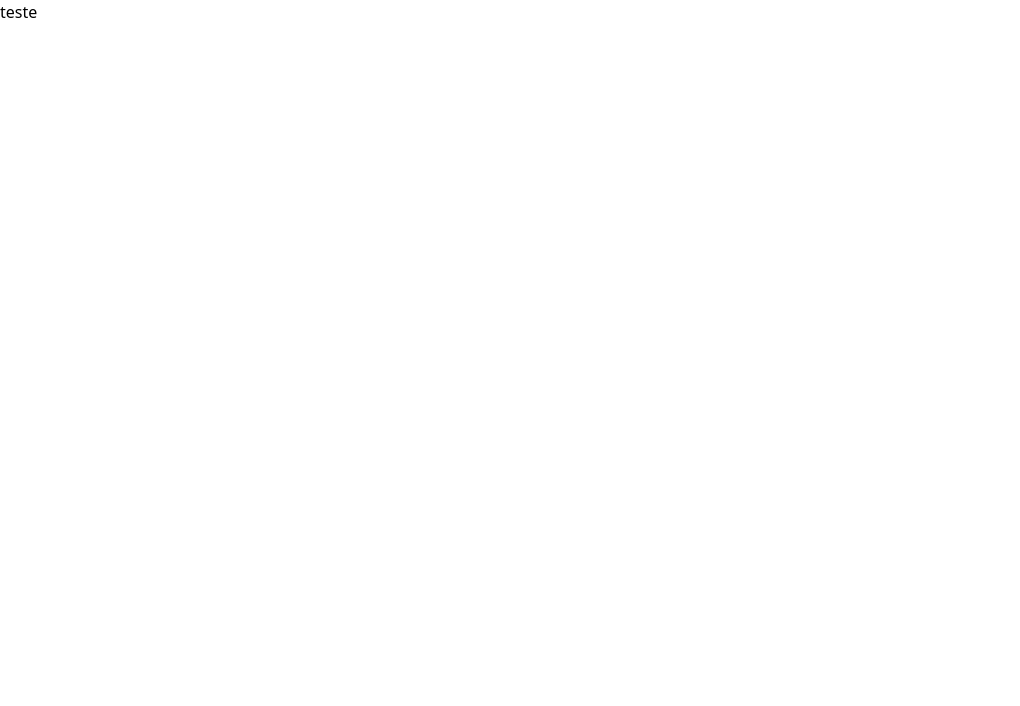
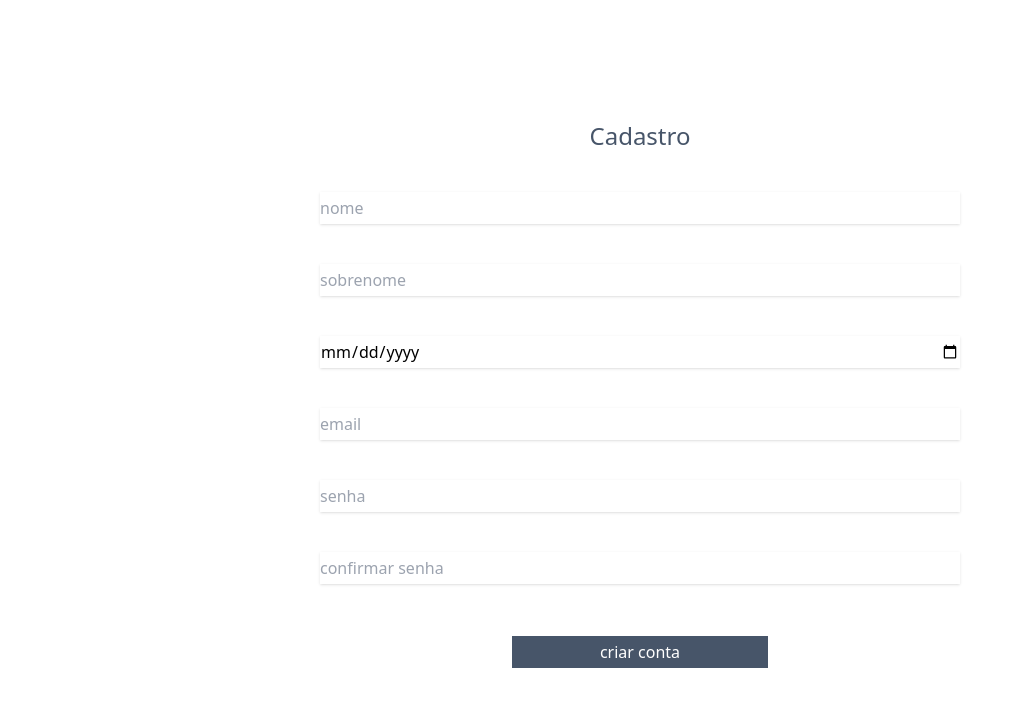
Before and after one commit to anamoraisdev/react-login, a React (Create React App) app: page /inicio in a window 1280 px wide. Shown: the top 706 px of the page, without its empty margins (0-1020 px from the left). Built offline with nearby package versions, Linux system fonts and the light colour scheme.

Commit message:
html e css pagina de cadastro

```diff
--- a/src/App.js
+++ b/src/App.js
@@ -15,7 +15,7 @@ function App() {
     const resultado = await axios.post("",usuario)
     if (resultado.code === 200){
       mudarPagina("/inicio")
-    }if (resultado.code != 200) {
+    }if (resultado.code !== 200) {
       console.log(resultado.data)
     }
   }
--- /dev/null
+++ b/src/cadastro.js
@@ -0,0 +1,18 @@
+import React, {useState} from "react";
+import axios from "axios";
+
+const Cadastro = () => {
+    return (
+        <div className="flex flex-col justify-center items-center h-screen gap-10 ">
+            <h1 className='text-slate-600 text-2xl'>Cadastro</h1>
+            <input type="text" placeholder="nome" className="shadow w-[50%] h-8" onChange={(event) => setNome(event.target.value)}/>
+            <input type= "text" placeholder="sobrenome" className="shadow w-[50%] h-8" onChange={(event) => setSobrenome(event.target.value)}/>
+            <input type="date" placeholder="nascimento" className="shadow w-[50%] h-8" onChange={(event) => setNascimento(event.target.value)}/>
+            <input type="text" placeholder="email" className="shadow w-[50%] h-8" onChange={(event) => setEmail(event.target.value)}/>
+            <input type="text" placeholder="senha" className="shadow w-[50%] h-8" onChange={(event) => setSenha(event.target.value)}/>
+            <input type= "text" placeholder="confirmar senha" className="shadow w-[50%] h-8" onChange={(event) => setSenhaConfirmada(event.target.value)}/>
+            <button type="submit" className="bg-slate-600 text-white w-[20%] h-8 hover:bg-slate-500 m-3" onClick={() => cadastrar()}>criar conta </button>
+        </div>
+    )
+}
+export default Cadastro;
--- a/src/index.js
+++ b/src/index.js
@@ -2,7 +2,7 @@ import React from 'react';
 import ReactDOM from 'react-dom/client';
 import './index.css';
 import App from './App';
-import Inicio from './inicio'
+import Cadastro from './cadastro'
 import {
   createBrowserRouter,
   RouterProvider,
@@ -15,7 +15,7 @@ const router = createBrowserRouter([
   },
   {
     path: "/inicio",
-    element: <Inicio/>,
+    element: <Cadastro/>,
   }
 ]);
 
--- a/src/inicio.js
+++ /dev/null
@@ -1,8 +0,0 @@
-import React from "react";
-
-const Inicio = () => {
-    return (
-        <div>teste</div>
-    )
-}
-export default Inicio;
```
